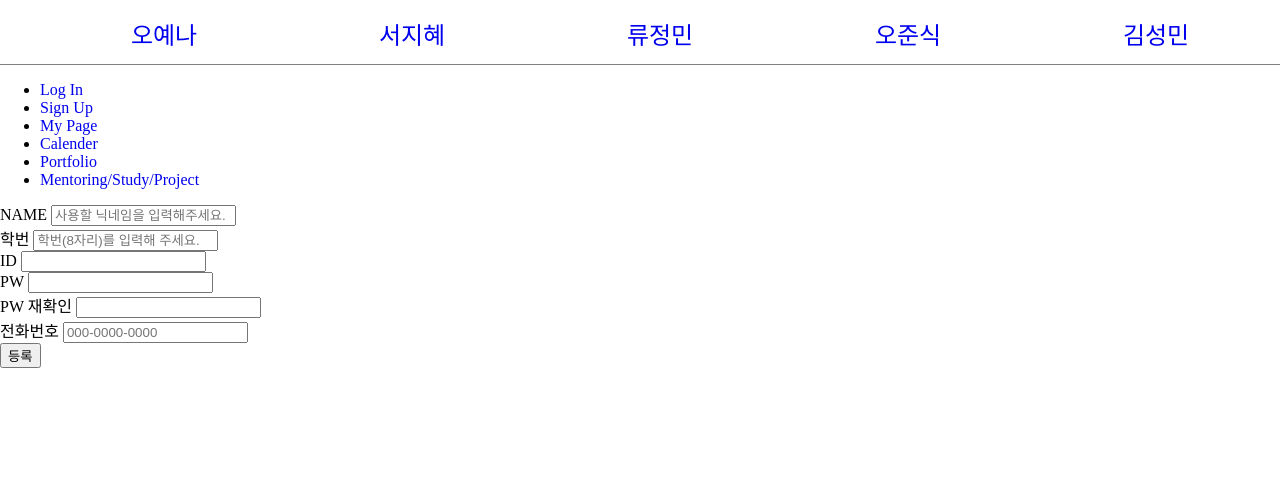
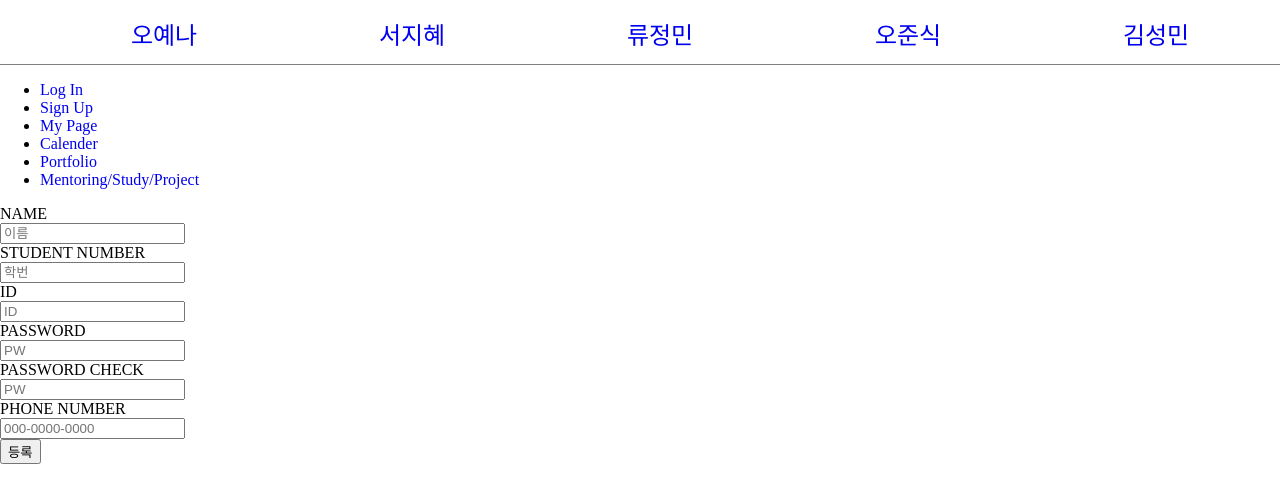
Before and after one commit to ParkEunwoo/untitle_web, a React (Create React App) app: page /yena/signup in a window 1280 px wide. Shown: the top 502 px of the page. Built offline with nearby package versions, Linux system fonts and the light colour scheme.

Commit message:
no message

```diff
--- a/src/components/Check.js
+++ b/src/components/Check.js
@@ -1,21 +1,129 @@
 import React, { Component } from 'react';
 
-class Check extends Component {
+class Check extends Component {state = {
+
+  name:'',
+  student_number:'',
+  id:'',
+  name_p:'',
+  student_number_p:'',
+  id_p:''
+
+}
+
+handleChange = (e) => {
+  this.setState({
+    id: e.target.value
+  })
+}
+handleSubmit = (e) => {
+  e.preventDefault();
+  this.props.onCreate(this.state);
+  this.setState({
+    name:'',
+    student_number:'',
+    id:''
+  })
+}
+
 render() {
   return (
-      <div class="contents">
-      <div class="id_check">
+    <div className="contents">
+    <div className="id_check">
             <h3>아이디찾기</h3>
-              <div><span id="i">학번</span> <input type="text" placeholder="학번" name="id" class="inputs" id="ID"></input></div>
-              <div><span>이름</span> <input type="text" name="name" placeholder="이름" class="inputs" id="name"></input></div>
-              <button type="submit" >아이디 찾기</button>
+            <div><span id="i">학번</span>
+            <input type="text"
+            placeholder="학번"
+            name="id"
+            value={this.state.student_number}
+            onChange={
+              (e)=>{
+                  this.setState({
+                      student_number: e.target.value
+                  })
+              }
+            }
+            className="inputs"
+            id="ID"></input>
             </div>
-      <div class="pw_check">
+            <div><span>이름</span>
+             <input type="text" name="name"
+              placeholder="이름"
+              value={this.state.name}
+              onChange={
+                (e)=>{
+                    this.setState({
+                        name: e.target.value
+                    })
+                }
+              }
+
+              className="inputs"
+              id="name">
+              </input></div>
+            <button type="submit"
+            onClick={
+              ()=> {
+                  console.log(this.state)
+              }
+          }>아이디 찾기</button>
+    </div>
+    <div className="pw_check">
             <h3>비밀번호 찾기</h3>
-              <div><span id="i">학번</span> <input type="text" placeholder="학번" name="id" class="inputs" id="ID"></input></div>
-              <div><span id="i">이름</span> <input type="text" placeholder="이름" name="id" class="inputs" id="ID"></input></div>
-              <div><span id="i">ID</span> <input type="text" name="id" placeholder="ID" class="inputs" id="ID"></input></div>
-              <button type="submit" >비밀번호 찾기</button>
+            <div><span id="i">학번</span>
+            <input type="text"
+            placeholder="학번"
+            name="id"
+            value={this.state.student_number_p}
+            onChange={
+              (e)=>{
+                  this.setState({
+                      student_number_p: e.target.value
+                  })
+              }
+            }
+            className="inputs"
+            id="ID"></input>
+            </div>
+
+            <div><span>이름</span>
+             <input type="text" name="name"
+              placeholder="이름"
+              value={this.state.name_p}
+              onChange={
+                (e)=>{
+                    this.setState({
+                        name_p: e.target.value
+                    })
+                }
+              }
+
+              className="inputs"
+              id="name">
+              </input></div>
+
+            <div><span id="i">ID</span>
+            <input type="text"
+             name="id"
+              placeholder="ID"
+              value={this.state.id_p}
+              onChange={
+                (e)=>{
+                    this.setState({
+                        id_p: e.target.value
+                    })
+                }
+              }
+               className="inputs"
+
+                id="ID"></input>
+                </div>
+            <button type="submit"
+            onClick={
+              ()=> {
+                  console.log(this.state)
+              }
+          } >비밀번호 찾기</button>
     </div>
     </div>
   );
--- a/src/components/Login.js
+++ b/src/components/Login.js
@@ -4,11 +4,12 @@ import { NavLink } from 'react-router-dom';
 class Login extends Component {
 
   state = {
-    id: ''
+    id: '',
+    pw:''
   }
   handleChange = (e) => {
     this.setState({
-      name: e.target.value
+      id: e.target.value
     })
   }
   handleSubmit = (e) => {
@@ -18,36 +19,73 @@ class Login extends Component {
     this.props.onCreate(this.state);
     // 상태 초기화
     this.setState({
-      idvalue: '',
-      pwvalue: ''
+      id: '',
+      pw: ''
     })
   }
   render() {
 
     return (
-      <div class = "contents">
+      <div className = "contents">
 
-      <form><input type="text"
+      <form
+      onSubmit={
+        () => {
+            console.log(this.state.id)
+        }
+    }
+      ><input type="text"
       name="id"
       placeholder="ID"
-      value={this.state.idvalue}
-      onChange={this.handleChange}
-      class="loginBox" >
+      value={this.state.id}
+      onChange={
+        (e)=>{
+            this.setState({
+                id: e.target.value
+            })
+        }
+      }
+      className="loginBox"
+       >
       </input>
       </form>
+      <form
+       onSubmit={
+        () => {
+            console.log(this.state.pw)
+        }
+    }>
       <div><input type="password"
       name="password"
       placeholder="PASSWORD"
-      value={this.state.pwvalue}
-      onChange={this.handleChange}
-      class="pwBox"></input>
-      <div>{this.state.name}</div>
+      value={this.state.pw}
+      onChange={
+        (e)=>{
+            this.setState({
+                pw: e.target.value
+            })
+        }
+      }
+      className="pwBox">
+      </input>
+
       </div>
+
+
+      </form>
+
       <div><NavLink to="/yena/check">아이디찾기</NavLink>  <NavLink to="/yena/check">비밀번호 찾기</NavLink></div>
       <div><NavLink to="/yena/signup">회원가입</NavLink></div>
 
-      <button type="submit">로그인</button>
+      <button type="submit"
+       onClick={
+        ()=> {
+            console.log(this.state)
+        }
+    }
+      >로그인</button>
   </div>
+
 
     );
   }
--- a/src/components/SignUp.js
+++ b/src/components/SignUp.js
@@ -1,17 +1,220 @@
 import React, { Component } from 'react';
 
 class SignUp extends Component {
+  state = {
+
+    name:'',
+    student_number:'',
+    id:'',
+    pw:'',
+    pw_check:'',
+    phone:''
+
+  }
+  handleChange = (e) => {
+    this.setState({
+      id: e.target.value
+    })
+  }
+  handleSubmit = (e) => {
+    // 페이지 리로딩 방지
+    e.preventDefault();
+    // 상태값을 onCreate 를 통하여 부모에게 전달
+    this.props.onCreate(this.state);
+    // 상태 초기화
+    this.setState({
+      name:'',
+      student_number:'',
+      id:'',
+      pw:'',
+      pw_check:'',
+      phone:''
+    })
+  }
+
   render() {
     return (
         <div className="contents">
-        <div><span>NAME</span> <input type="text" name="name" placeholder="사용할 닉네임을 입력해주세요." class="inputs" id="name"></input></div>
-        <div><span id="i">학번</span> <input type="text" name="id"  placeholder="학번(8자리)를 입력해 주세요."class="inputs" id="ID"></input></div>
-        <div><span id="i">ID</span> <input type="text" name="id" class="inputs" id="ID"></input></div>
-        <div><span id="p">PW</span> <input type="password" name="pw" class="inputs" id="PW"></input></div>
-        <div><span id="rp">PW 재확인</span> <input type="password" name="checkPw" class="inputs" id="repw"></input></div>
-        <div><span id="i">전화번호</span> <input type="text" name="id" placeholder="000-0000-0000"class="inputs" id="ID"></input></div>
 
-        <button type="submit" >등록</button>
+
+        <div id="name_div" className="check_div">
+        <span>NAME</span>
+        <form
+          onSubmit={
+                    () => {
+            console.log(this.state.name)
+              }
+              }
+      >
+      <input type="text"
+      name="name"
+      placeholder="이름"
+      value={this.state.name}
+      onChange={
+        (e)=>{
+            this.setState({
+                name: e.target.value
+            })
+        }
+      }
+      className="inputs"
+      id="name"
+       >
+      </input>
+      </form>
+      </div>
+
+
+      <div id="num_div" className="checknum_div">
+        <span>STUDENT NUMBER</span>
+        <form
+          onSubmit={
+                    () => {
+            console.log(this.state.student_number)
+              }
+              }
+      >
+      <input type="text"
+      name="name"
+      placeholder="학번"
+      value={this.state.student_number}
+      onChange={
+        (e)=>{
+            this.setState({
+                student_number: e.target.value
+            })
+        }
+      }
+      className="inputs"
+      id="name"
+       >
+      </input>
+      </form>
+      </div>
+
+
+
+      <div id="id_div" className="checkid_div">
+        <span>ID</span>
+        <form
+          onSubmit={
+                    () => {
+            console.log(this.state.id)
+              }
+              }
+      >
+      <input type="text"
+      name="id"
+      placeholder="ID"
+      value={this.state.id}
+      onChange={
+        (e)=>{
+            this.setState({
+                id: e.target.value
+            })
+        }
+      }
+      className="inputs"
+      id="ID"
+       >
+      </input>
+      </form>
+      </div>
+
+      <div id="pw_div" className="checkpw_div">
+        <span>PASSWORD</span>
+        <form
+          onSubmit={
+                    () => {
+            console.log(this.state.pw)
+              }
+              }
+      >
+      <input type="password"
+      name="pw"
+      placeholder="PW"
+      value={this.state.pw}
+      onChange={
+        (e)=>{
+            this.setState({
+              pw: e.target.value
+            })
+        }
+      }
+      className="inputs"
+      id="PW"
+       >
+      </input>
+      </form>
+      </div>
+
+
+
+
+      <div id="pw_div" className="checkpw_div">
+        <span>PASSWORD CHECK</span>
+        <form
+          onSubmit={
+                    () => {
+            console.log(this.state.pw)
+              }
+              }
+      >
+      <input type="password"
+      name="checkPw"
+      placeholder="PW"
+      value={this.state.pw_check}
+      onChange={
+        (e)=>{
+            this.setState({
+              pw_check: e.target.value
+            })
+        }
+      }
+      className="inputs"
+      id="PW_check"
+       >
+      </input>
+      </form>
+      </div>
+
+
+
+      <div id="phone_div" className="check_div">
+        <span>PHONE NUMBER</span>
+        <form
+          onSubmit={
+                    () => {
+            console.log(this.state.phone)
+              }
+              }
+      >
+      <input type="text"
+      name="id"
+      placeholder="000-0000-0000"
+      value={this.state.phone}
+      onChange={
+        (e)=>{
+            this.setState({
+              phone: e.target.value
+            })
+        }
+      }
+      className="inputs"
+      id="phone"
+       >
+      </input>
+      </form>
+      </div>
+
+
+
+        <button type="submit"
+        onClick={
+          ()=> {
+              console.log(this.state)
+          }
+      }>등록</button>
         </div>
 
 
```
Lines whose indentation alone changed are shown as unchanged.
